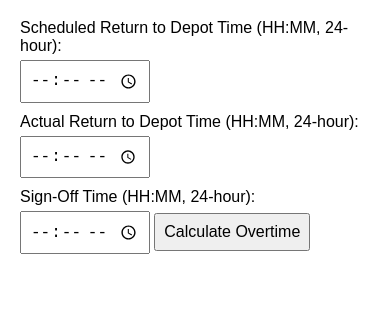
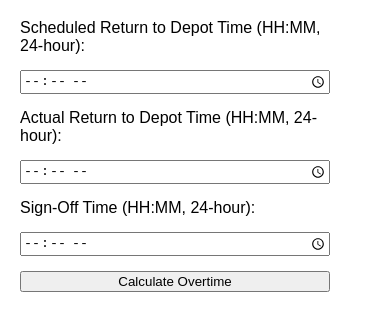
Before and after one commit to Petarkco/OTcalc, a plain HTML site: page index.html in a window 390 px wide. Shown: the part 61-392 px from the top of the page. Drawn offline with Linux system fonts and the light colour scheme.

Commit message:
Optimise for mobile screens

```diff
--- a/index.html
+++ b/index.html
@@ -9,18 +9,22 @@
       font-family: Arial, sans-serif;
       margin: 20px;
     }
-    label {
+    label, input, button {
+      width: calc(100% - 40px);
+      box-sizing: border-box;
       display: block;
-      margin-bottom: 5px;
-    }
-    input, button {
-      margin-bottom: 10px;
-      padding: 8px;
-      font-size: 1rem;
+      margin-bottom: 15px;
     }
     .result {
       margin-top: 20px;
       font-weight: bold;
+    }
+    @media (min-width: 600px) {
+      body {
+        max-width: 600px;
+        margin: 0 auto;
+        padding: 20px;
+      }
     }
   </style>
 </head>
```
